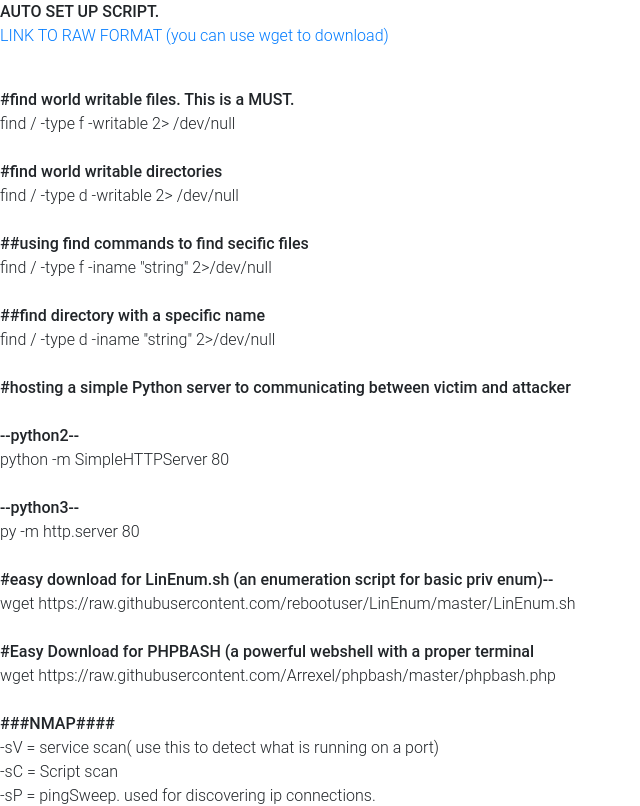
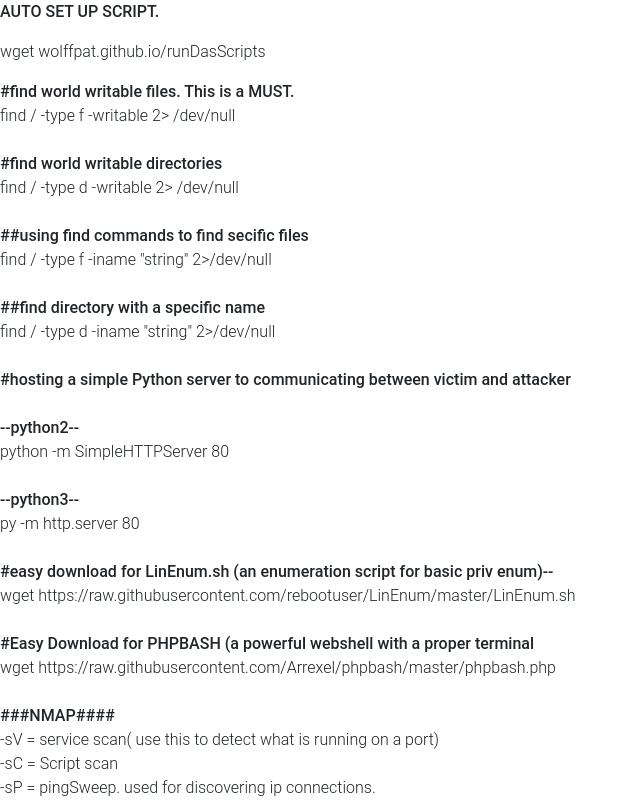
Before and after one commit to wolffPat/wolffPat.github.io, a plain HTML site: page commands.html in a window 1280 px wide. Shown: the top 806 px of the page, without its empty margins (0-640 px from the left). Drawn offline with nearby package versions, Linux system fonts and the light colour scheme.

Commit message:
added a wget line instead

```diff
--- a/commands.html
+++ b/commands.html
@@ -25,7 +25,7 @@
 </head>
 <body>
 <p><strong>AUTO SET UP SCRIPT.</strong><br>
-<a href="runDasScripts.sh">LINK TO RAW FORMAT (you can use wget to download)</a><br><br>
+<p>wget wolffpat.github.io/runDasScripts</p>
 <p><strong>#find world writable files. This is a MUST.</strong><br>
 find / -type f -writable 2> /dev/null
 <br>
```
